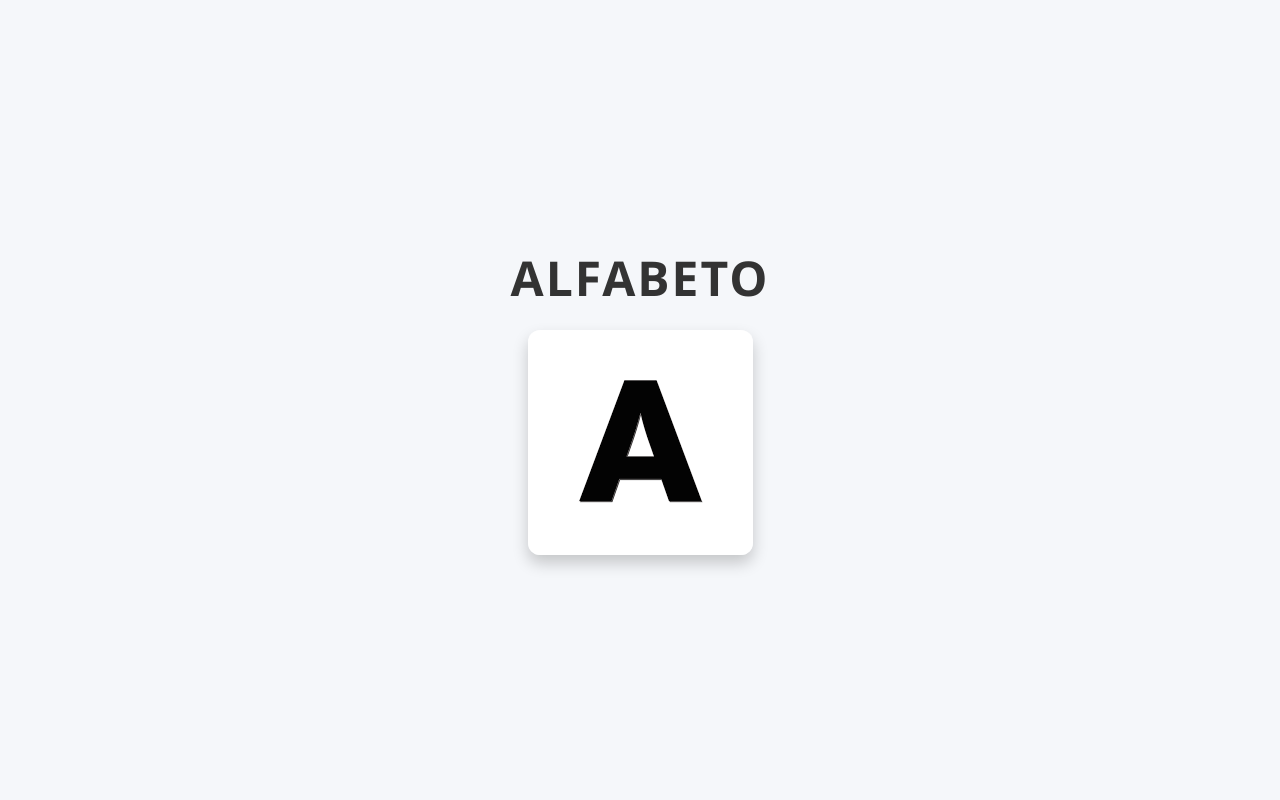
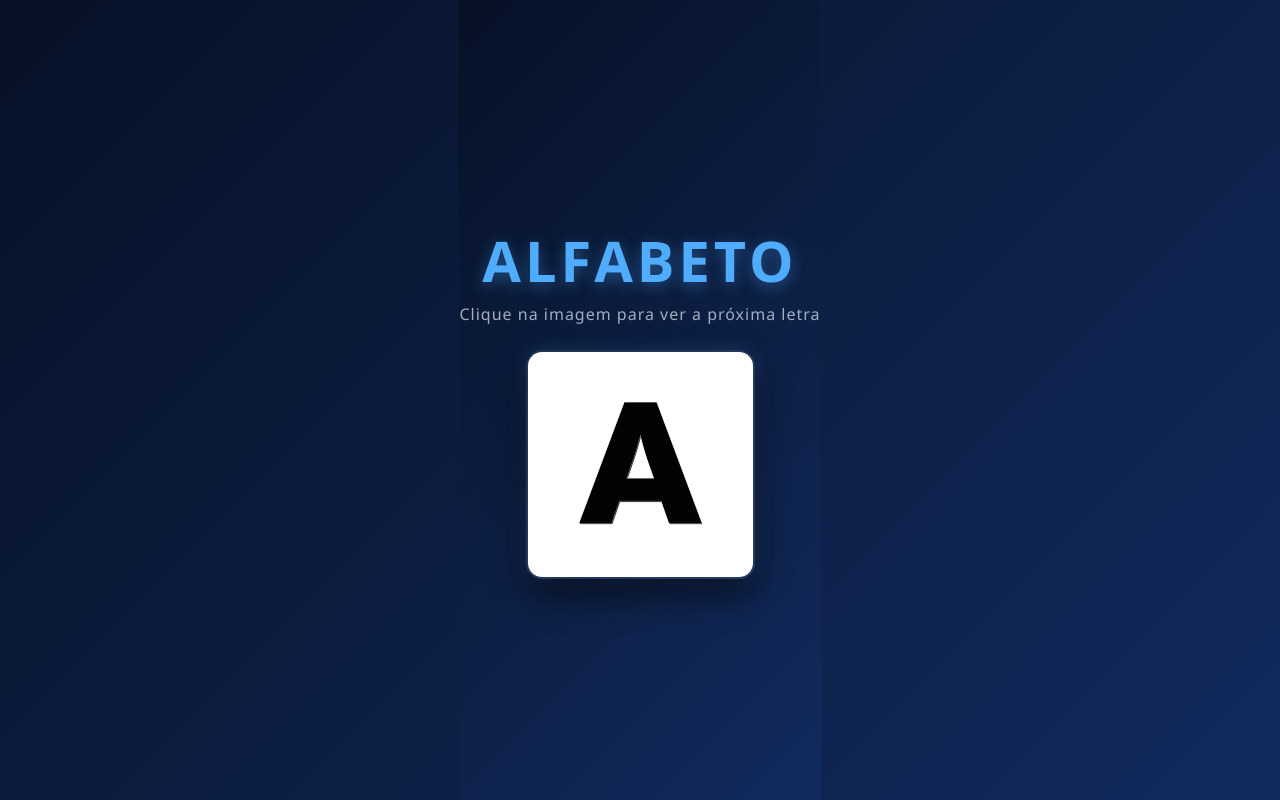
Before and after one commit to Ferpyr/site-abcd, a plain HTML site: page index.html in a window 1280 px wide. Drawn offline with Linux system fonts and the light colour scheme.

Commit message:
Atualização3

```diff
--- a/index.html
+++ b/index.html
@@ -6,7 +6,7 @@
     <title>Alfabeto</title>
 
     <style>
-        /* Remove as margens padrão do navegador e garante que a tela ocupe 100% da altura */
+        /* Reset básico de margens e preenchimentos */
         * {
             margin: 0;
             padding: 0;
@@ -15,77 +15,108 @@
 
         body, html {
             height: 100%;
-            font-family: 'Segoe UI', Tahoma, Geneva, Verdana, sans-serif;
-            background-color: #f5f7fa; /* Cor de fundo suave */
+            font-family: 'Segoe UI', Roboto, Helvetica, Arial, sans-serif;
 
-            /* Usando Flexbox para centralizar tudo na tela inteira */
+            /* Fundo azul escuro com um gradiente suave e moderno */
+            background: linear-gradient(135deg, #061126 0%, #122b5e 100%);
+            color: #ffffff;
+
+            /* Flexbox para centralizar tudo na tela */
             display: flex;
-            justify-content: center; /* Centraliza horizontalmente */
-            align-items: center;     /* Centraliza verticalmente */
+            justify-content: center;
+            align-items: center;
         }
 
-        /* Container para manter o título em cima e a foto embaixo */
+        /* Container principal */
         .container {
             display: flex;
-            flex-direction: column; /* Coloca os itens em coluna (um embaixo do outro) */
-            align-items: center;    /* Centraliza os itens dentro do container */
-            gap: 20px;              /* Espaço entre o título e a imagem */
+            flex-direction: column;
+            align-items: center;
+            text-align: center;
         }
 
+        /* Estilo do Título - com um leve efeito de brilho */
         h1 {
-            font-size: 3rem;
-            color: #333;
+            font-size: 3.5rem;
             text-transform: uppercase;
-            letter-spacing: 2px;
+            letter-spacing: 4px;
+            margin-bottom: 5px;
+            /* Efeito de cor e brilho no texto */
+            color: #4facfe;
+            text-shadow: 0px 4px 15px rgba(79, 172, 254, 0.4);
         }
 
-        /* Estilização da foto */
-        img {
-            max-width: 90vw; /* Limita a largura para caber no celular */
-            max-height: 60vh; /* Limita a altura para não criar barra de rolagem */
-            object-fit: contain;
-            border-radius: 12px;
-            box-shadow: 0px 8px 16px rgba(0, 0, 0, 0.2); /* Sombreado bonito */
-            cursor: pointer; /* Muda o cursor para "mãozinha" indicando que é clicável */
-            transition: transform 0.2s ease-in-out;
+        /* Subtítulo indicativo */
+        p.instrucao {
+            font-size: 1rem;
+            color: #a0aec0; /* Cor cinza clarinho */
+            margin-bottom: 25px;
+            font-weight: 300;
+            letter-spacing: 1px;
         }
 
-        /* Pequeno efeito ao passar o mouse por cima da imagem */
+        /* Estilização da Foto */
+        img {
+            max-width: 85vw;
+            max-height: 55vh;
+            object-fit: cover; /* Faz a imagem se ajustar perfeitamente dentro do espaço */
+            border-radius: 16px; /* Bordas mais arredondadas */
+
+            /* Borda fina e semi-transparente e sombra marcante para destacar do fundo escuro */
+            border: 2px solid rgba(255, 255, 255, 0.1);
+            box-shadow: 0px 15px 35px rgba(0, 0, 0, 0.6), 0px 0px 20px rgba(79, 172, 254, 0.2);
+
+            cursor: pointer;
+
+            /* Animações suaves para o clique e para passar o mouse */
+            transition: transform 0.3s ease, box-shadow 0.3s ease, opacity 0.3s ease;
+        }
+
+        /* Efeito de "flutuar" ao passar o mouse por cima da foto */
         img:hover {
-            transform: scale(1.02);
+            transform: scale(1.03) translateY(-5px);
+            box-shadow: 0px 20px 40px rgba(0, 0, 0, 0.8), 0px 0px 30px rgba(79, 172, 254, 0.4);
         }
+
+        /* Efeito visual ao clicar na foto (ela dá uma leve diminuída) */
+        img:active {
+            transform: scale(0.98);
+        }
+
     </style>
 </head>
 <body>
 
     <div class="container">
         <h1>Alfabeto</h1>
+        <p class="instrucao">Clique na imagem para ver a próxima letra</p>
+
         <!-- A imagem inicial que vai aparecer (f1.jpg) -->
         <img id="fotoAlfabeto" src="fotos/f1.jpg" alt="Letra do Alfabeto">
     </div>
 
     <script>
-        // Pega o elemento da imagem pelo seu ID
         const imagem = document.getElementById('fotoAlfabeto');
-
-        // Variável de controle para saber qual é a foto atual
         let fotoAtual = 1;
-
-        // Total de letras do alfabeto (26 fotos no total)
         const totalDeFotos = 26;
 
-        // Adiciona um evento que detecta toda vez que a imagem for clicada
         imagem.addEventListener('click', () => {
-            // Aumenta o número da foto (+1)
-            fotoAtual++;
+            // Cria um efeito de "piscar" (fade out)
+            imagem.style.opacity = 0;
 
-            // Se o número da foto passar de 26, volta para a primeira foto (f1.jpg)
-            if (fotoAtual > totalDeFotos) {
-                fotoAtual = 1;
-            }
+            // Espera 300 milissegundos (o tempo do fade out) para trocar a foto
+            setTimeout(() => {
+                fotoAtual++;
 
-            // Altera o caminho (src) da imagem dinamicamente para carregar a próxima
-            imagem.src = `fotos/f${fotoAtual}.jpg`;
+                if (fotoAtual > totalDeFotos) {
+                    fotoAtual = 1;
+                }
+
+                imagem.src = `fotos/f${fotoAtual}.jpg`;
+
+                // Faz a nova foto aparecer suavemente (fade in)
+                imagem.style.opacity = 1;
+            }, 300); // Esse tempo deve ser igual ao tempo do "transition: opacity" no CSS
         });
     </script>
 
```
